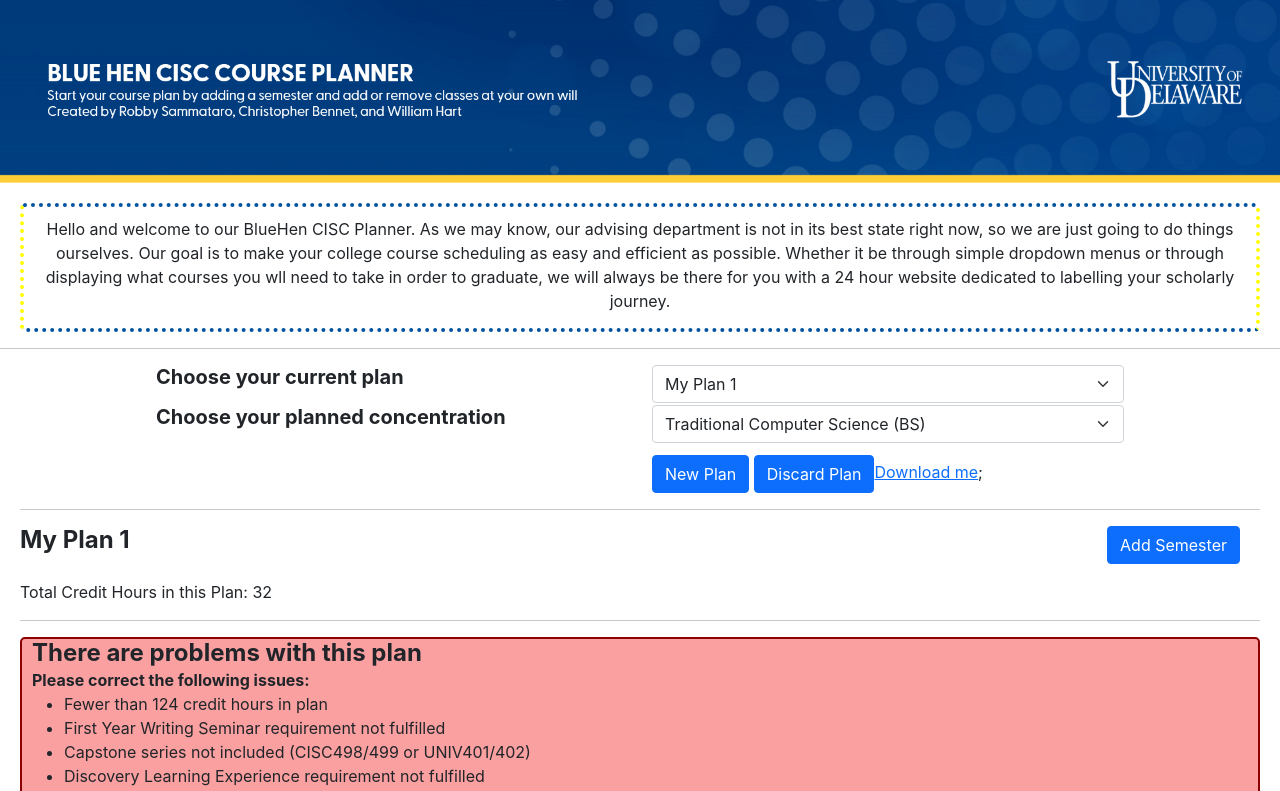
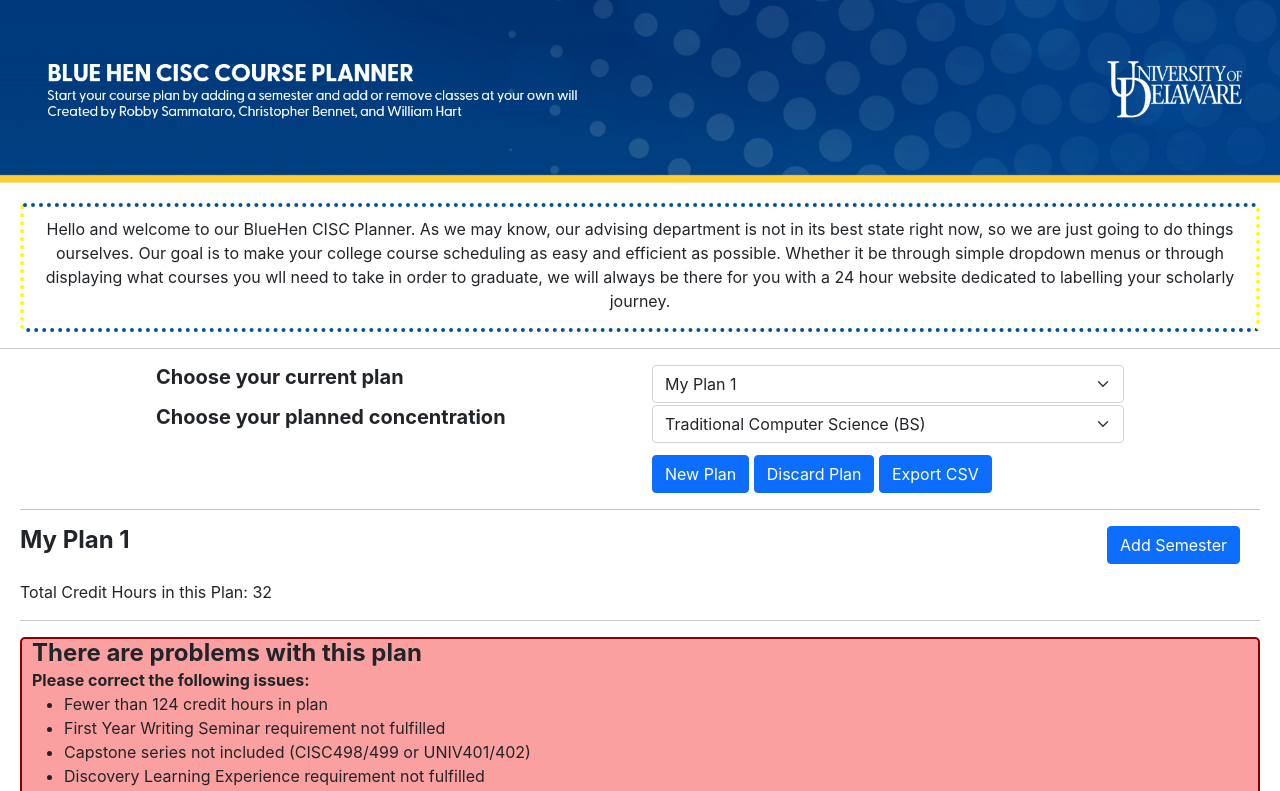
Before and after one commit to UD-CISC275-S22/cis-scheduler-team-16, a React (Create React App) app: page / in a window 1280 px wide. Shown: the top 791 px of the page. Built offline with nearby package versions, Linux system fonts and the light colour scheme.

Commit message:
Finished CSV export

```diff
--- a/src/components/PlanViewer.tsx
+++ b/src/components/PlanViewer.tsx
@@ -7,7 +7,6 @@ import { SemesterViewer } from "./SemesterViewer";
 import { Plan } from "../templates/plan";
 import planList from "../templates/PlansList.json";
 import { checkPlan } from "./utility/PlanTester";
-import { CSVLink } from "react-csv";
 
 const termList: string[] = ["Summer", "Fall", "Winter", "Spring"]; //list of diff terms
 
@@ -60,22 +59,9 @@ export function PlanViewer(): JSX.Element {
         )
     );
 
-    const headers = [
-        {
-            label: "Spring",
-            key: "spring"
-        },
-        {
-            label: "Fall",
-            key: "fall"
-        }
+    const CSVdata: string[][] = [
+        ["Semesters", "Years", "Courses", "Credits", "Prereqs", "Requirements"]
     ];
-
-    const csvData = {
-        filename: curPlan.name,
-        header: headers,
-        data: curPlan.semesters
-    };
 
     //This is the Control
     function updatePlan(event: React.ChangeEvent<HTMLSelectElement>) {
@@ -474,7 +460,68 @@ export function PlanViewer(): JSX.Element {
                             >
                                 Discard Plan
                             </Button>
-                            <CSVLink {...csvData}>Download me</CSVLink>;
+                            {"   "}
+                            <Button
+                                data-testid="export-csv-button"
+                                onClick={() => {
+                                    for (
+                                        let i = 0;
+                                        i < curPlan.semesters.length;
+                                        i++
+                                    ) {
+                                        const courses =
+                                            curPlan.semesters[i].courses;
+                                        const semesterName =
+                                            curPlan.semesters[i].term;
+                                        const semesterYear =
+                                            curPlan.semesters[
+                                                i
+                                            ].year.toString();
+
+                                        for (const eachcourse of courses) {
+                                            const courseName = eachcourse.name;
+                                            const credits =
+                                                eachcourse.credithours.toString();
+
+                                            let prereqs = eachcourse.prereqs
+                                                .join()
+                                                .toString();
+                                            if (
+                                                eachcourse.prereqs.join() === ""
+                                            )
+                                                prereqs = "None";
+                                            let reqs =
+                                                eachcourse.satisfied_requirements.join();
+                                            if (
+                                                eachcourse.satisfied_requirements.join() ===
+                                                ""
+                                            )
+                                                reqs = "None";
+
+                                            CSVdata.push([
+                                                semesterName,
+                                                semesterYear,
+                                                courseName,
+                                                credits,
+                                                prereqs,
+                                                reqs
+                                            ]);
+                                        }
+                                    }
+                                    const csvContent = `data:text/csv;charset=utf-8,${CSVdata.map(
+                                        (e) => e.join(",")
+                                    ).join("\n")}`;
+
+                                    const encodedUri = encodeURI(csvContent);
+                                    const link = document.createElement("a");
+                                    link.setAttribute("href", encodedUri);
+                                    link.setAttribute("download", curPlan.name);
+                                    document.body.appendChild(link);
+                                    link.click();
+                                }}
+                            >
+                                Export CSV
+                            </Button>
                         </Col>
                     </Form.Group>
                 </div>
```
